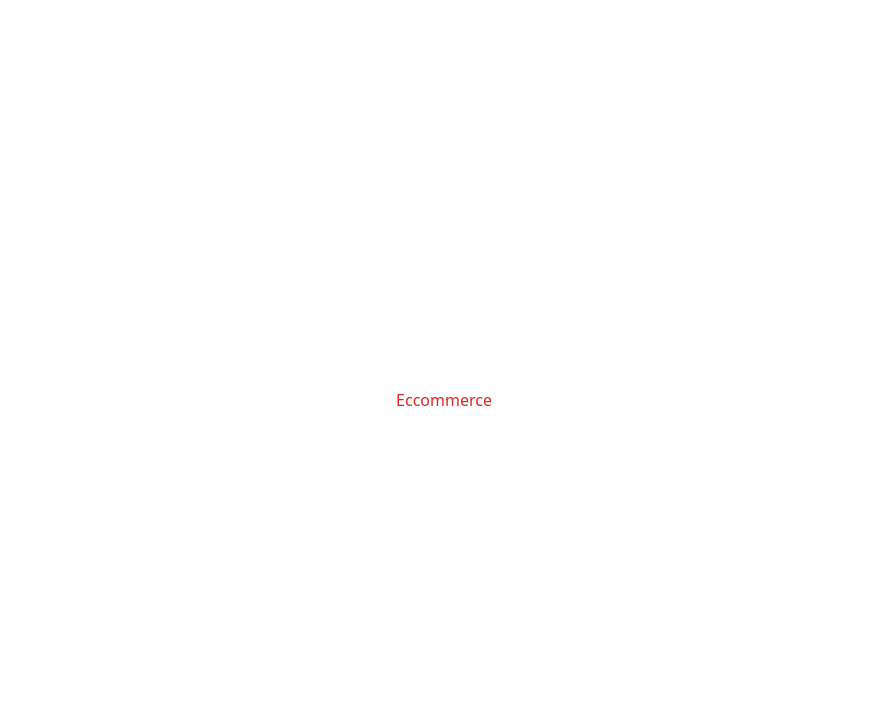
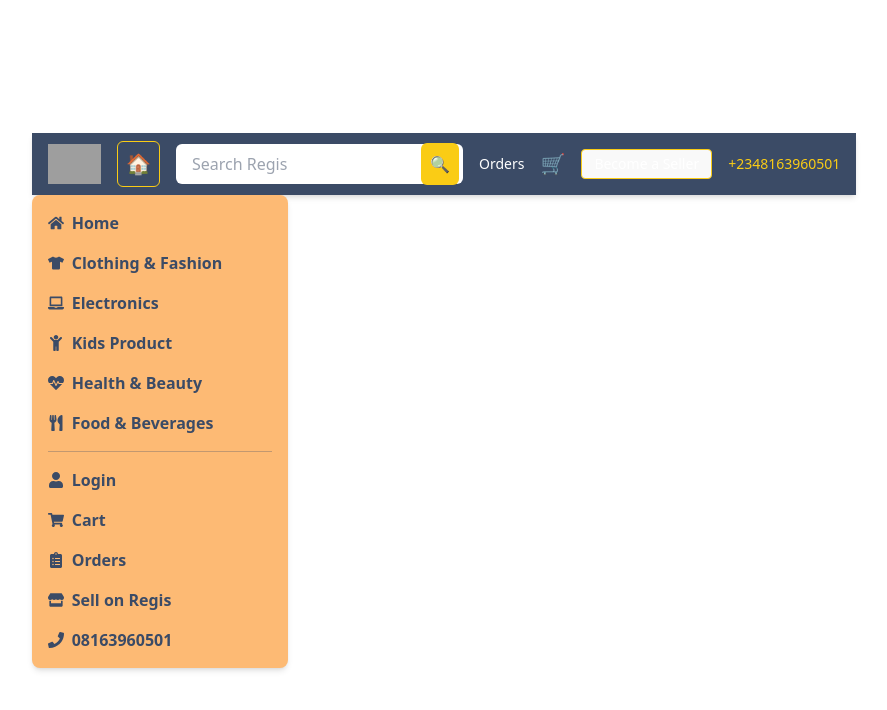
Before and after one commit to olutayo333/React-Eccommerce_landing_page, a React (Vite) app: page / in a window 1280 px wide. Shown: the top 710 px of the page, without its empty margins (196-1083 px from the left). Built offline with nearby package versions, Linux system fonts and the light colour scheme; grey boxes are pictures that could not be loaded.

Commit message:
side bar and top menu created

```diff
--- a/package.json
+++ b/package.json
@@ -11,7 +11,8 @@
   },
   "dependencies": {
     "react": "^19.1.1",
-    "react-dom": "^19.1.1"
+    "react-dom": "^19.1.1",
+    "react-icons": "^5.5.0"
   },
   "devDependencies": {
     "@eslint/js": "^9.32.0",
--- a/src/App.tsx
+++ b/src/App.tsx
@@ -2,15 +2,15 @@ import { useState } from 'react'
 import reactLogo from './assets/react.svg'
 import viteLogo from '/vite.svg'
 import './App.css'
+import TopMenu from './Components/TopMenu'
+import SideBar from './Components/SideBar'
 
 function App() {
-  const [count, setCount] = useState(0)
 
   return (
     <>
-      <div className='text-red-600'>
-        Eccommerce
-      </div>
+      <TopMenu/>
+      <SideBar/>
     </>
   )
 }
--- /dev/null
+++ b/src/Components/SideBar.tsx
@@ -0,0 +1,68 @@
+import React from 'react'
+import { FaChild, FaClipboardList, FaHeartbeat, FaHome, FaLaptop, FaPhone, FaShoppingCart, FaStore, FaTshirt, FaUser, FaUtensils } from 'react-icons/fa'
+
+const SideBar = () => {
+  return (
+    <div>
+         <aside className="w-64 bg-[#FDBA74] text-[#3B4B66] p-4 rounded-lg shadow-md">
+      {/* Top categories */}
+      <ul className="space-y-4 font-semibold">
+        <li className="flex items-center gap-2">
+          <FaHome />
+          Home
+        </li>
+        <li className="flex items-center gap-2">
+          <FaTshirt />
+          Clothing & Fashion
+        </li>
+        <li className="flex items-center gap-2">
+          <FaLaptop />
+          Electronics
+        </li>
+        <li className="flex items-center gap-2">
+          <FaChild />
+          Kids Product
+        </li>
+        <li className="flex items-center gap-2">
+          <FaHeartbeat />
+          Health & Beauty
+        </li>
+        <li className="flex items-center gap-2">
+          <FaUtensils />
+          Food & Beverages
+        </li>
+      </ul>
+
+      {/* Divider */}
+      <hr className="my-4 border-[#3B4B66]/30" />
+
+      {/* Bottom section */}
+      <ul className="space-y-4 font-semibold">
+        <li className="flex items-center gap-2">
+          <FaUser />
+          Login
+        </li>
+        <li className="flex items-center gap-2">
+          <FaShoppingCart />
+          Cart
+        </li>
+        <li className="flex items-center gap-2">
+          <FaClipboardList />
+          Orders
+        </li>
+        <li className="flex items-center gap-2">
+          <FaStore />
+          Sell on Regis
+        </li>
+        <li className="flex items-center gap-2">
+          <FaPhone />
+          08163960501
+        </li>
+      </ul>
+    </aside>
+
+    </div>
+  )
+}
+
+export default SideBar
--- /dev/null
+++ b/src/Components/TopMenu.tsx
@@ -0,0 +1,46 @@
+import React from 'react'
+
+const TopMenu = () => {
+    return (
+        <div>
+            <header className="bg-[#3B4B66] text-white px-4 py-2 shadow-md">
+                <div className="max-w-7xl mx-auto flex flex-col md:flex-row items-center justify-between gap-4">
+                    {/* Left Section */}
+                    <div className="flex items-center gap-4 w-full md:w-auto">
+                        {/* Logo */}
+                        <img src="/logo.png" alt="Logo" className="h-10 w-auto" />
+
+                        {/* Home icon box */}
+                        <div className="p-2 border border-yellow-400 rounded-md">
+                            <span className="text-yellow-400 text-xl">🏠</span>
+                        </div>
+
+                        {/* Search bar */}
+                        <div className="flex-1 relative">
+                            <input
+                                type="text"
+                                placeholder="Search Regis"
+                                className="w-full rounded-md pl-4 pr-10 py-2 text-black"
+                            />
+                            <button className="absolute right-1 top-1/2 -translate-y-1/2 p-2 bg-yellow-400 text-black rounded-md">
+                                🔍
+                            </button>
+                        </div>
+                    </div>
+
+                    {/* Right Section */}
+                    <div className="flex items-center gap-4 flex-wrap justify-end w-full md:w-auto">
+                        <span className="text-sm">Orders</span>
+                        <span className="text-xl">🛒</span>
+                        <button className="border border-yellow-400 px-3 py-1 rounded text-sm">
+                            Become a Seller
+                        </button>
+                        <span className="text-yellow-400 text-sm">+2348163960501</span>
+                    </div>
+                </div>
+            </header>
+        </div>
+    )
+}
+
+export default TopMenu
```
Also changed, not shown: 1 other file (tests, documents, lock files or other folders).
